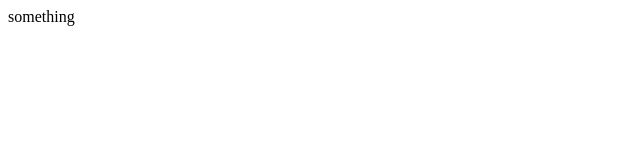
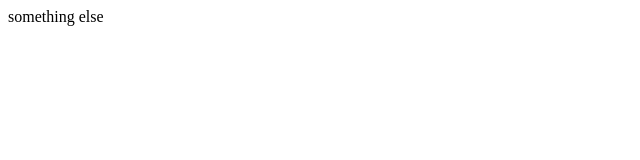
Before and after one commit to Sophie-Emm/wdd130-mackay, a plain HTML site: page index.html in a window 1280 px wide. Shown: the full height of the page, 0-640 px from the left. Drawn offline with Linux system fonts and the light colour scheme.

Commit message:
Update index.html

```diff
--- a/index.html
+++ b/index.html
@@ -6,6 +6,6 @@
     <title>Document</title>
 </head>
 <body>
-   something
+   something else
 </body>
 </html>
```
